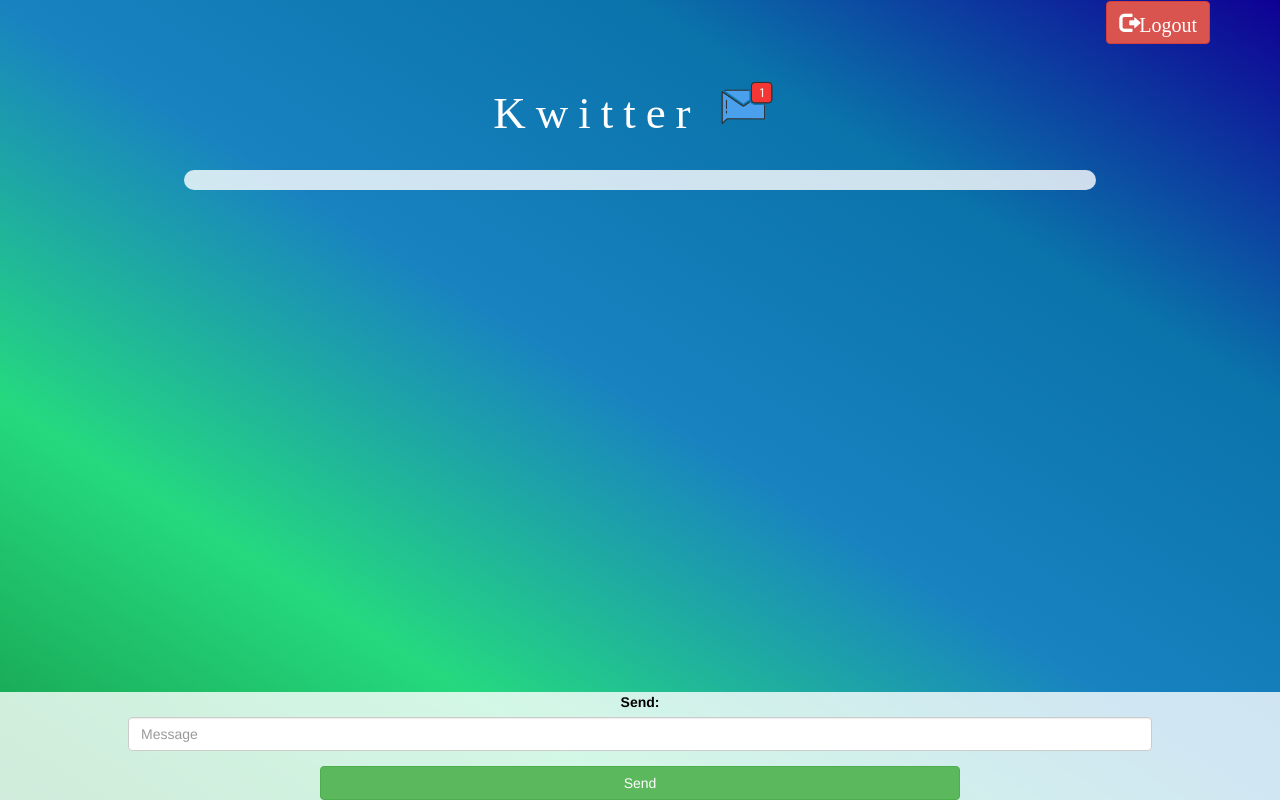
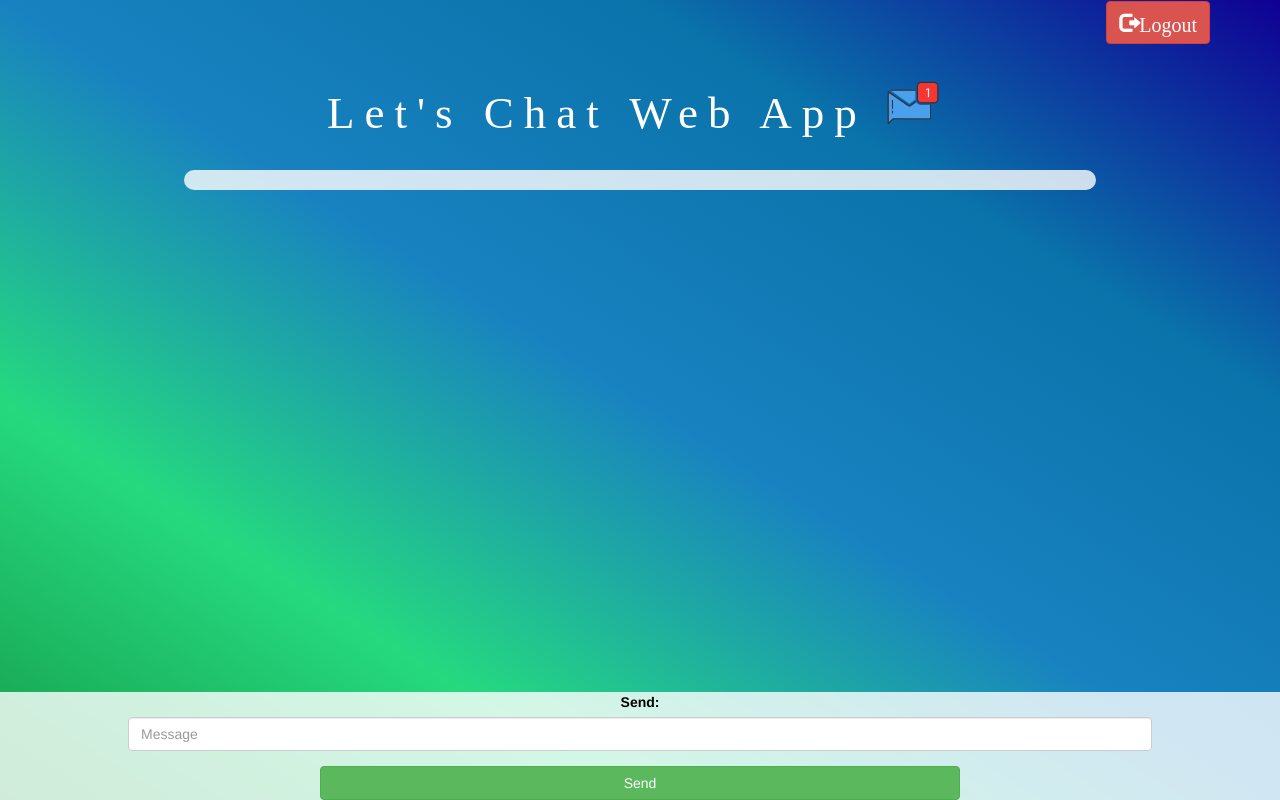
Before and after one commit to kshitij1612/C-96-project-, a plain HTML site: page kwitter_page.html in a window 1280 px wide. Drawn offline with nearby package versions, Linux system fonts and the light colour scheme; no server answers; a web font is replaced by a local one.

Commit message:
Update kwitter_page.html

```diff
--- a/kwitter_page.html
+++ b/kwitter_page.html
@@ -2,7 +2,7 @@
 <html>
 
 <head>
-	<title>Kwitter Message page</title>
+	<title>Let's Chat Web App Message page</title>
 	<script src="https://www.gstatic.com/firebasejs/7.6.2/firebase-app.js"></script>
 	<script src="https://www.gstatic.com/firebasejs/7.6.2/firebase-firestore.js"></script>
 	<script src="https://www.gstatic.com/firebasejs/live/3.1/firebase.js"></script>
@@ -24,7 +24,7 @@
 		<button id="logout" onclick="logout();" class="glyphicon glyphicon-log-out btn btn-danger">Logout</button>
 		<center>
 			<h1 class="header">
-				Kwitter
+				Let's Chat Web App
 				<sup>
 					<img src="m2.png">
 				</sup>
```
